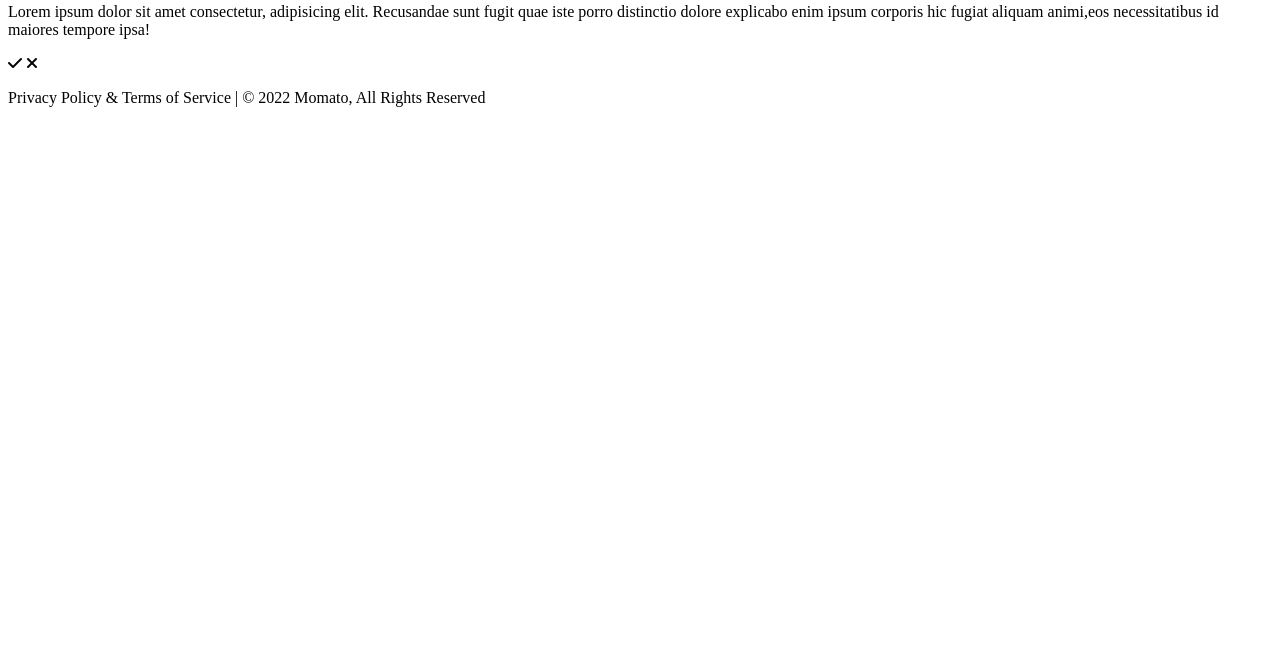
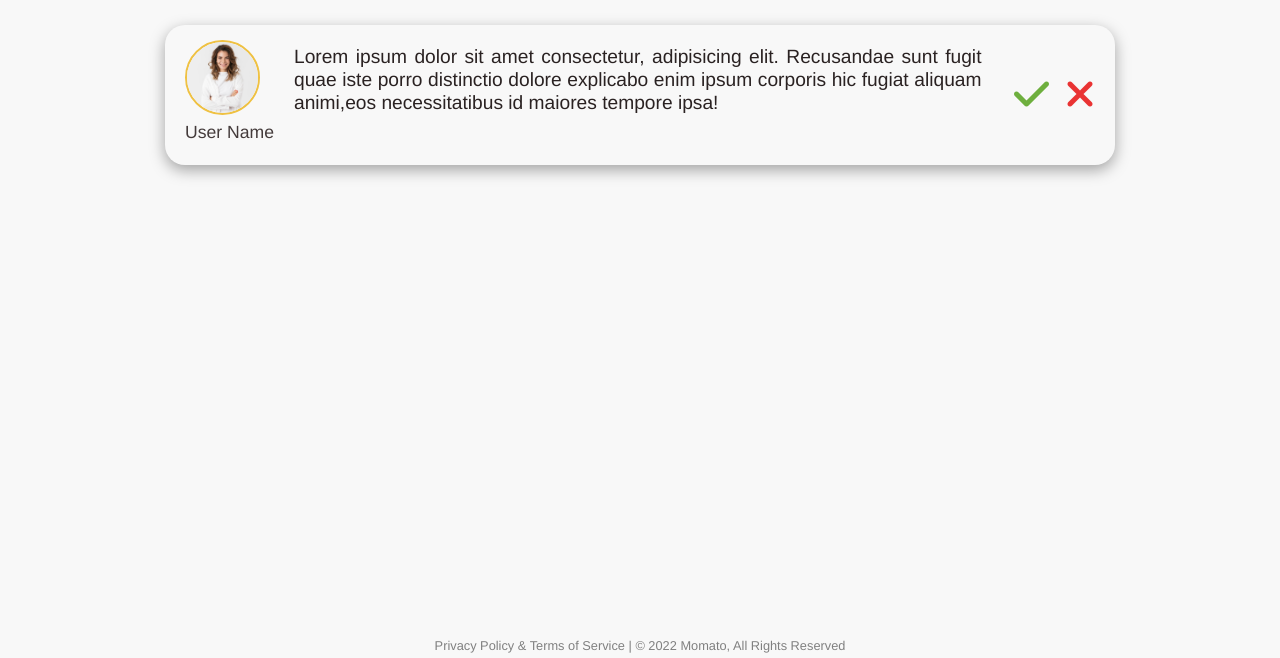
Before and after one commit to mhmd-moradi/Momato-Frontend-Laravel, a plain HTML site: page html/check-reviews.html in a window 1280 px wide. Shown: the part 142-800 px from the top of the page. Drawn offline with Linux system fonts and the light colour scheme; the site is published under a folder, as on GitHub Pages, so addresses that start at the root find nothing.

Commit message:
Changed paths

```diff
--- a/html/check-reviews.html
+++ b/html/check-reviews.html
@@ -5,7 +5,7 @@
     <meta http-equiv="X-UA-Compatible" content="IE=edge">
     <meta name="viewport" content="width=device-width, initial-scale=1.0">
     <title>Reviews</title>
-    <link rel="stylesheet" href="/css/check-reviews.css">
+    <link rel="stylesheet" href="../css/check-reviews.css">
     <script src="https://kit.fontawesome.com/d8969b722a.js" crossorigin="anonymous"></script>
 </head>
 <body>
@@ -23,7 +23,7 @@
             <h1>Reviews:</h1>
             <div class="user-div">
                 <div class="pic-name">
-                    <img src="/assets/images/user4.jpg" alt="" class="user-profile" id="profile">
+                    <img src="../assets/images/user4.jpg" alt="" class="user-profile" id="profile">
                     <span class="username" id="username">User Name</span>
                 </div>
                 <p id="review">Lorem ipsum dolor sit amet consectetur, adipisicing elit.
@@ -42,6 +42,6 @@
         </footer>
     </section>
     <!-- js -->
-    <script src="/js/check-reviews.js"></script>
+    <script src="../js/check-reviews.js"></script>
 </body>
 </html>
```
